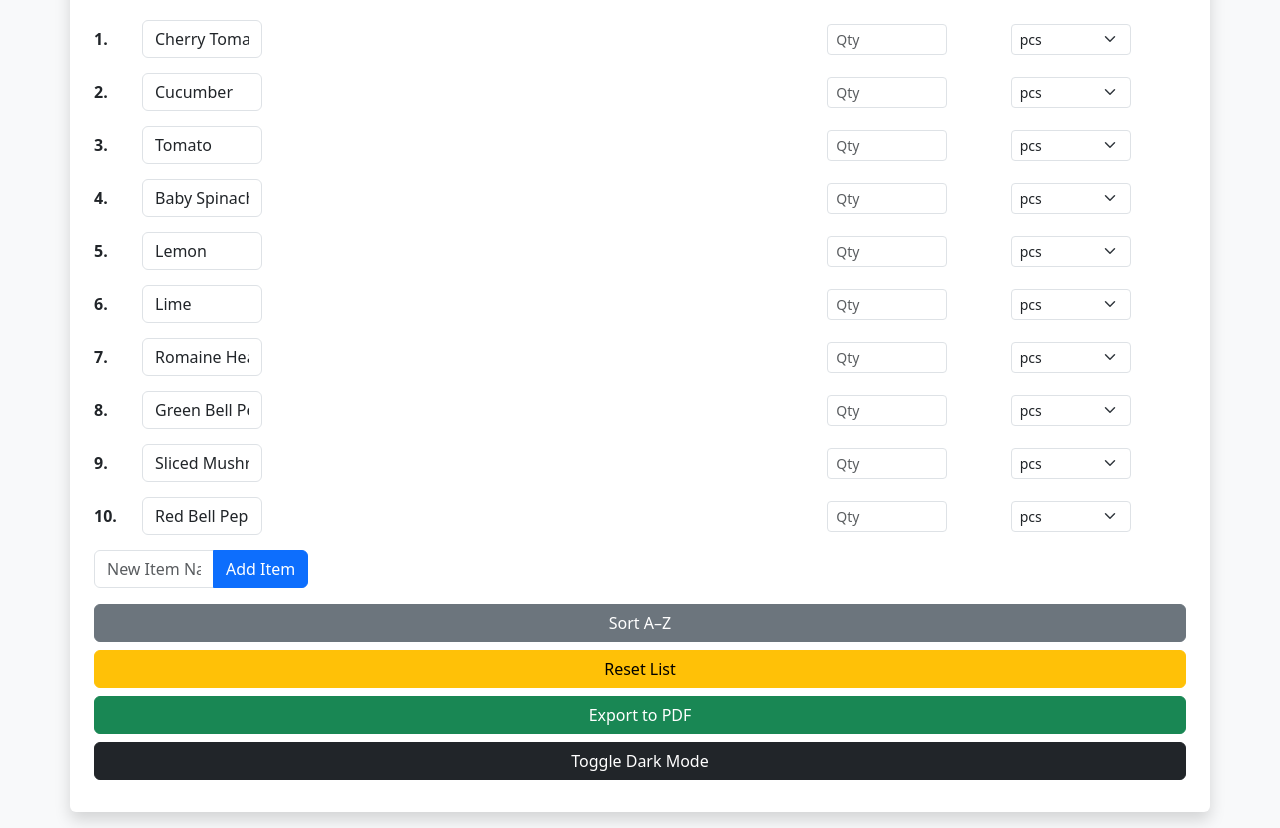
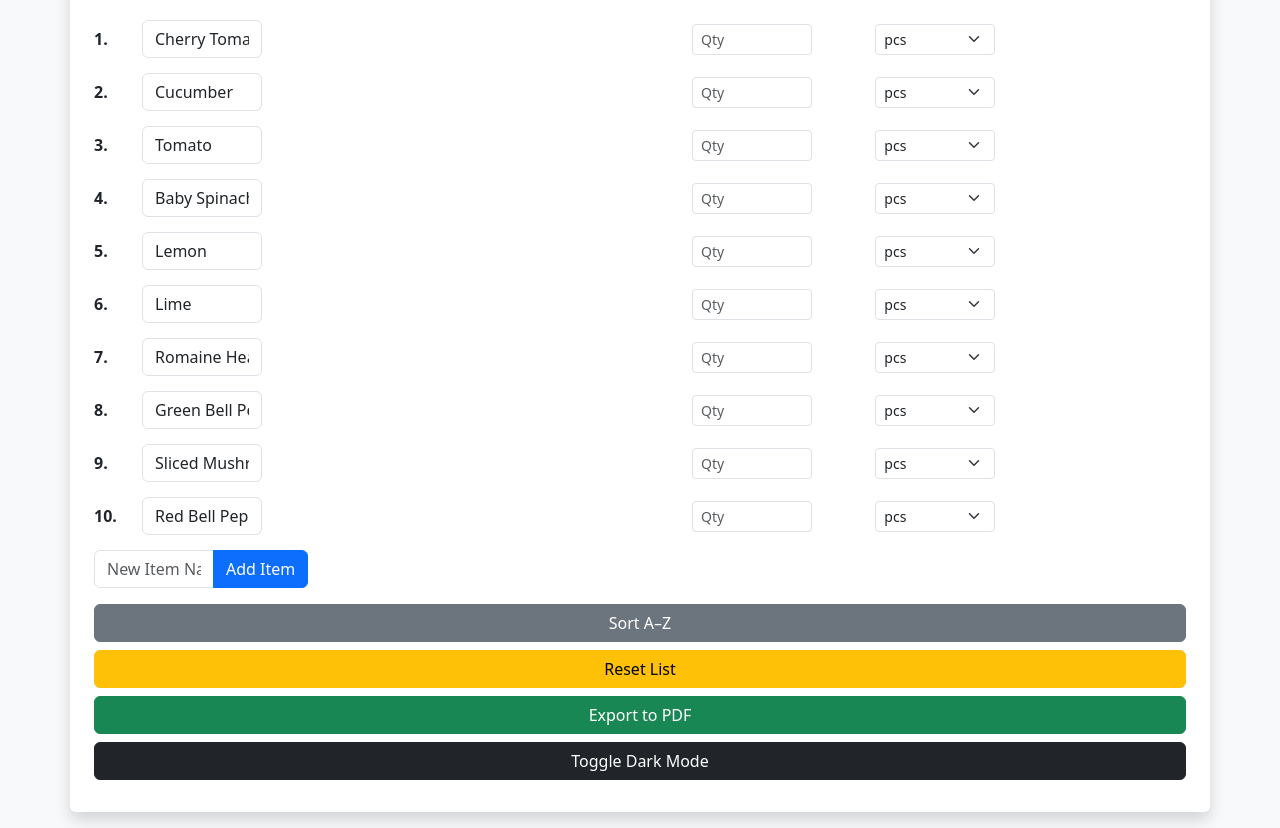
Before and after one commit to AbhishekK6339/restaurant-order-list, a plain HTML site: page index.html in a window 1280 px wide. Shown: the part 82-910 px from the top of the page. Drawn offline with nearby package versions, Linux system fonts and the light colour scheme.

Commit message:
Update index.html

```diff
--- a/index.html
+++ b/index.html
@@ -79,7 +79,7 @@
             <div class="col-auto">
               <span class="item-number">${number}.</span>
             </div>
-            <div class="col">
+            <div class="col-6">
               <input type="text" class="form-control" value="${item.name}" onchange="updateName(${index}, this.value)">
             </div>
             <div class="col-2">
```
